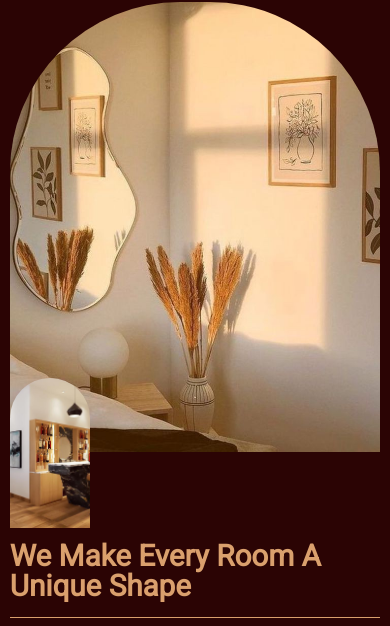
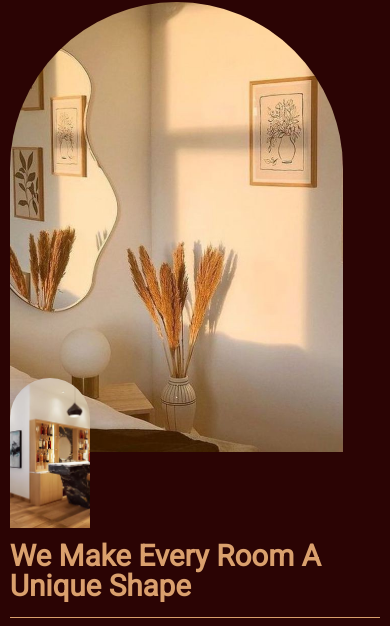
Before and after one commit to Phenoo/Heling, a plain HTML site: page index.html in a window 390 px wide. Shown: the part 143-769 px from the top of the page. Drawn offline with Linux system fonts and the light colour scheme; files whose address does not match are found by name.

Commit message:
big cone

```diff
--- a/css/styles.css
+++ b/css/styles.css
@@ -570,7 +570,7 @@ footer {
         margin-top: -4rem;
     }
     .big-cone {
-        width: 100%;
+        width: 90%;
         height: 450px;
     }
     .more-links,
@@ -618,7 +618,7 @@ footer {
         font-size: 1.25rem;
     }
     .container1 .big-cone {
-        width: 100%;
+        width: 90%;
     }
     .container1 p,
     .container2 p,
```
